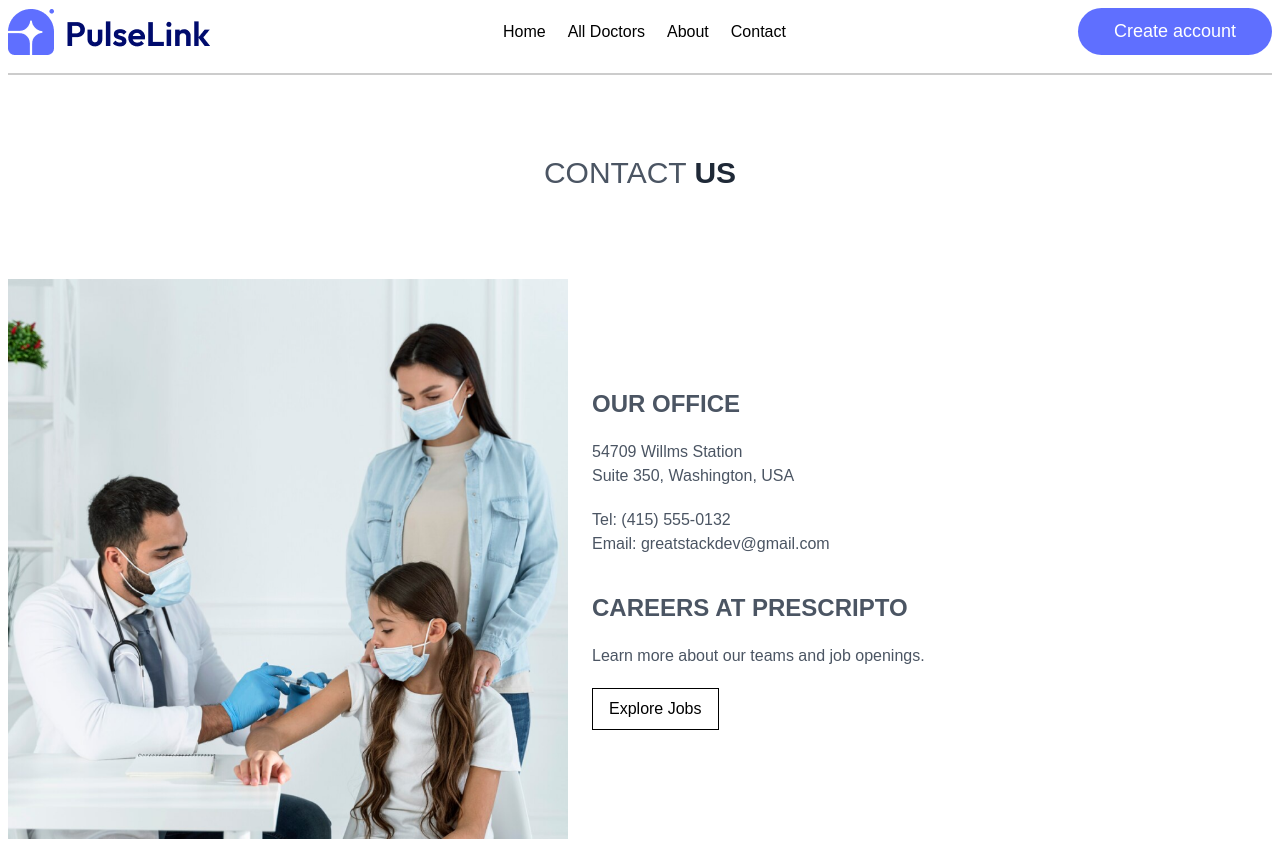
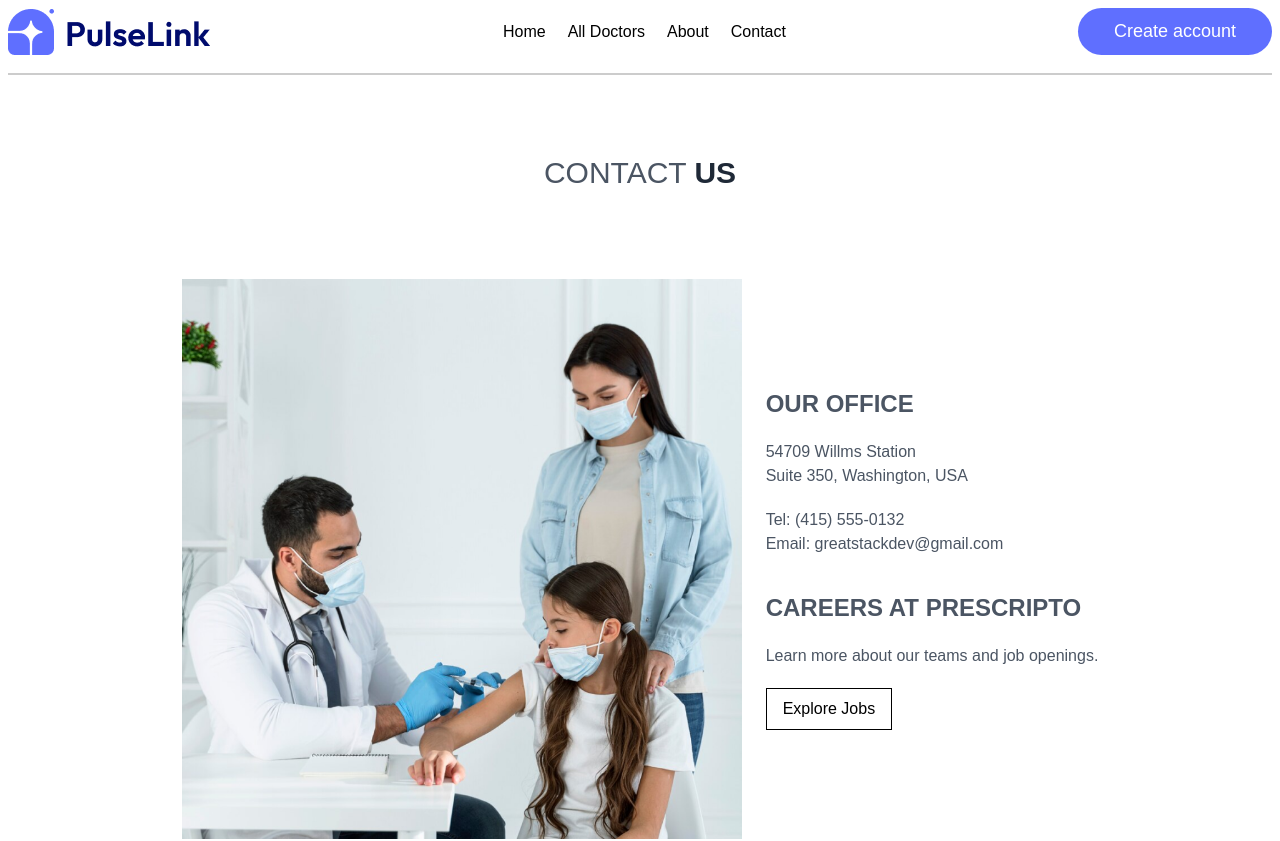
Before and after one commit to shifat97/pulselink, a React (Vite) app: page /contact in a window 1280 px wide. Shown: the top 841 px of the page. Built offline with nearby package versions, Linux system fonts and the light colour scheme.

Commit message:
update: contact section layout issue

```diff
--- a/src/pages/Contact.jsx
+++ b/src/pages/Contact.jsx
@@ -15,7 +15,7 @@ export default function Contact() {
             <h1 className="mt-20 text-gray1 text-center text-3xl uppercase">
                 Contact <span className="text-black1 font-semibold">us</span>
             </h1>
-            <div className="flex flex-col gap-6 lg:flex-row items-center mt-[88px]">
+            <div className="flex flex-col gap-6 lg:flex-row items-center justify-center mt-[88px]">
                 <div>
                     <img
                         className="md:max-w-[560px] mx-auto"
```
